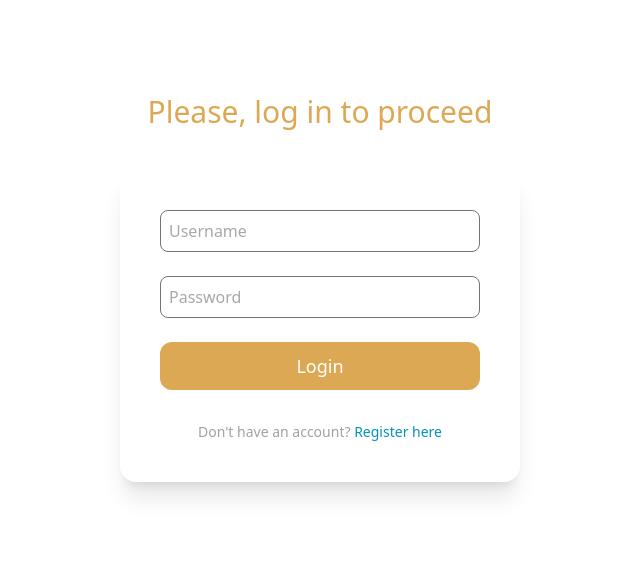
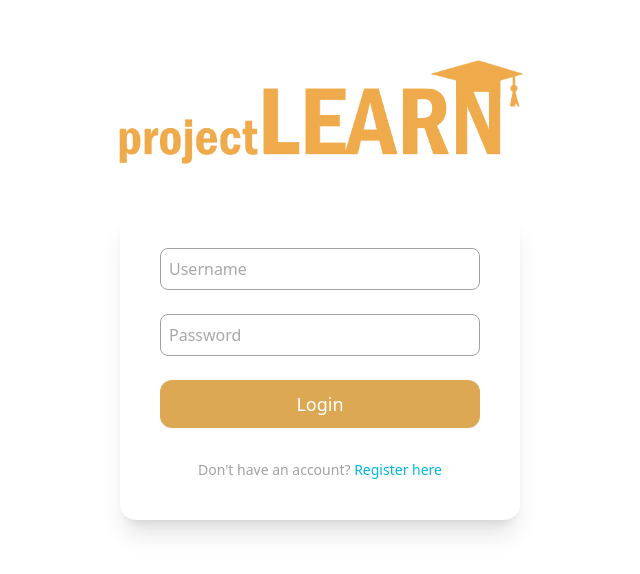
Before and after one commit to pablosgr/ProjectLearn, a React (Vite) app in the folder frontend/: page /login in a window 1280 px wide. Shown: the part 112-686 px from the top of the page, without its empty margins (320-960 px from the left). Built offline with nearby package versions, Linux system fonts and the light colour scheme; no server answers.

Commit message:
Frontend | Add logo in header and login page

```diff
--- a/frontend/src/Layout.tsx
+++ b/frontend/src/Layout.tsx
@@ -56,9 +56,15 @@ export default function Layout() {
   return (
     <>
       <header className='h-[80px] w-full bg-[#DDA853] flex items-center justify-between px-8 text-white'>
-        <p className='w-[200px] text-lg font-medium select-none'>Project Learn</p>
+        <span className='h-full flex items-center'>
+          <img
+            src="/project_learn_logo_wh.png"
+            alt="Logo"
+            className="w-fit h-10"
+          />
+        </span>
 
-        {/* Desktop Navigation */}
+        {/* Desktop version */}
         <nav className='hidden lg:block w-full'>
           <ul className='flex flex-row gap-14 justify-around items-center'>
             <HeaderElement to="/home">Home</HeaderElement>
@@ -74,7 +80,7 @@ export default function Layout() {
           </ul>
         </nav>
 
-        {/* Mobile Navigation */}
+        {/* Mobile version */}
         <div className='lg:hidden relative'>
           <button
             onClick={() => setIsMenuOpen(!isMenuOpen)}
--- a/frontend/src/components/form/UserForm.tsx
+++ b/frontend/src/components/form/UserForm.tsx
@@ -92,7 +92,7 @@ const UserForm: React.FC<UserFormProps> = ({
         placeholder="Full Name"
         value={formData.name}
         onChange={(e) => setFormData({ ...formData, name: e.target.value })}
-        className="border-1 border-neutral-500 p-2 rounded-lg"
+        className="border-1 border-neutral-400 p-2 rounded-lg"
       />
       {errors.name && (
         <p className="text-red-400 text-sm mt-1">{errors.name}</p>
@@ -103,7 +103,7 @@ const UserForm: React.FC<UserFormProps> = ({
         placeholder="Username (max 12 characters)"
         value={formData.username}
         onChange={(e) => setFormData({ ...formData, username: e.target.value })}
-        className="border-1 border-neutral-500 p-2 rounded-lg"
+        className="border-1 border-neutral-400 p-2 rounded-lg"
         maxLength={12}
       />
       {errors.username && (
@@ -115,7 +115,7 @@ const UserForm: React.FC<UserFormProps> = ({
         placeholder="Email"
         value={formData.email}
         onChange={(e) => setFormData({ ...formData, email: e.target.value })}
-        className="border-1 border-neutral-500 p-2 rounded-lg"
+        className="border-1 border-neutral-400 p-2 rounded-lg"
       />
       {errors.email && (
         <p className="text-red-400 text-sm mt-1">{errors.email}</p>
@@ -126,7 +126,7 @@ const UserForm: React.FC<UserFormProps> = ({
         placeholder="Password (5-8 characters)"
         value={formData.password}
         onChange={(e) => setFormData({ ...formData, password: e.target.value })}
-        className="border-1 border-neutral-500 p-2 rounded-lg"
+        className="border-1 border-neutral-400 p-2 rounded-lg"
       />
       {errors.password && (
         <p className="text-red-400 text-sm mt-1">{errors.password}</p>
--- a/frontend/src/components/ui/HeaderElement.tsx
+++ b/frontend/src/components/ui/HeaderElement.tsx
@@ -13,7 +13,7 @@ export default function HeaderElement({
   children,
   isDropdown = false,
 }: HeaderElementProps) {
-  const baseStyle = `relative group py-1 font-medium text-lg hover:cursor-pointer ${isDropdown ? 'text-neutral-600' : 'text-[#F5EEDC] hover:text-white'}`;
+  const baseStyle = `relative group py-1 font-medium text-xl hover:cursor-pointer ${isDropdown ? 'text-neutral-600' : 'text-[#F5EEDC] hover:text-white'}`;
   const dropdownStyle = `px-4 py-3 rounded-lg hover:bg-neutral-300 hover:text-neutral-700 hover:cursor-pointer block w-full text-center font-medium`;
 
   if (to) {
--- a/frontend/src/pages/Login.tsx
+++ b/frontend/src/pages/Login.tsx
@@ -73,7 +73,11 @@ export default function Login() {
 
   return (
     <div className="flex flex-col h-screen items-center justify-center">
-      <h1 className='text-3xl mb-10 font-medium'>Please, log in to proceed</h1>
+      <img
+        src="/project_learn_logo_og.png"
+        alt="Logo"
+        className="w-fit h-28 mb-10"
+      />
       <form
         className="
           flex flex-col gap-6
@@ -90,7 +94,7 @@ export default function Login() {
           id="username"
           name="username"
           placeholder="Username"
-          className="border-1 border-neutral-500 p-2 rounded-lg"
+          className="border-1 border-neutral-400 p-2 rounded-lg"
           value={username}
           onChange={(e) => setUsername(e.target.value)}
         />
@@ -99,7 +103,7 @@ export default function Login() {
           id="password"
           name="password"
           placeholder="Password"
-          className="border-1 border-neutral-500 p-2 rounded-lg"
+          className="border-1 border-neutral-400 p-2 rounded-lg"
           value={password}
           onChange={(e) => setPassword(e.target.value)}
         />
@@ -119,7 +123,7 @@ export default function Login() {
           Don't have an account?{' '}
           <Link
             to="/register"
-            className="text-cyan-600 hover:text-cyan-400 transition-colors"
+            className="text-cyan-500 hover:text-cyan-400 transition-colors"
           >
             Register here
           </Link>
```
Also changed, not shown: frontend/public/project_learn_logo_og.png (added), frontend/public/project_learn_logo_wh.png (added).
